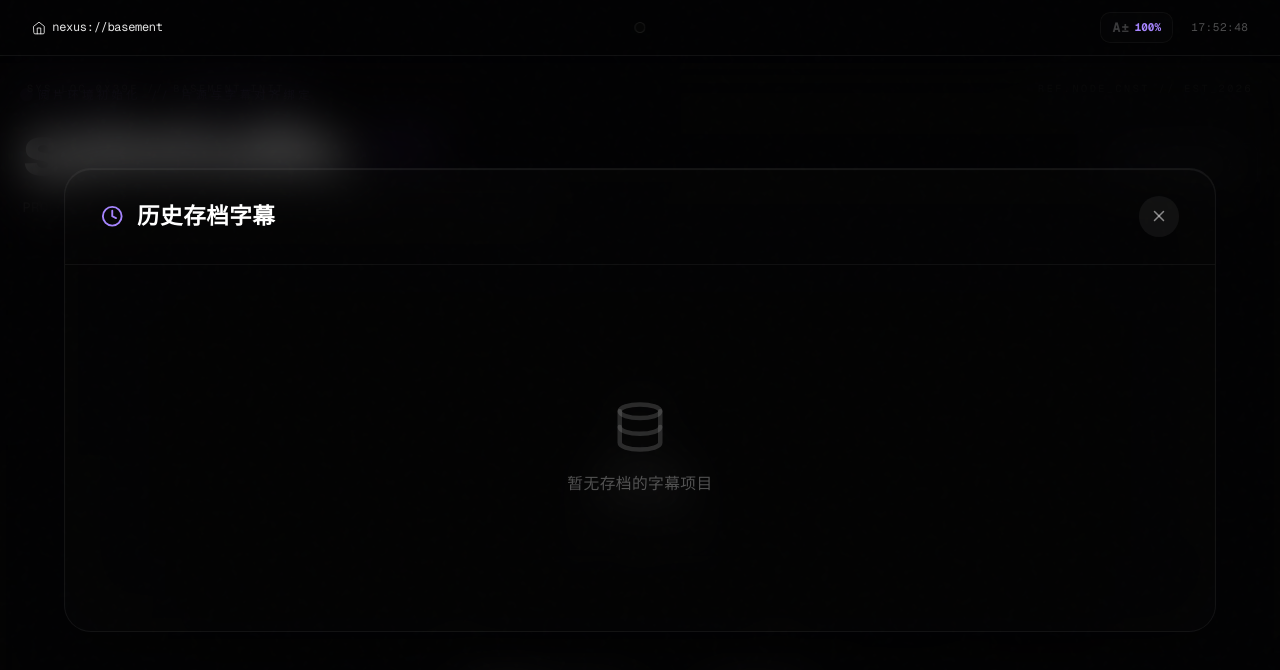
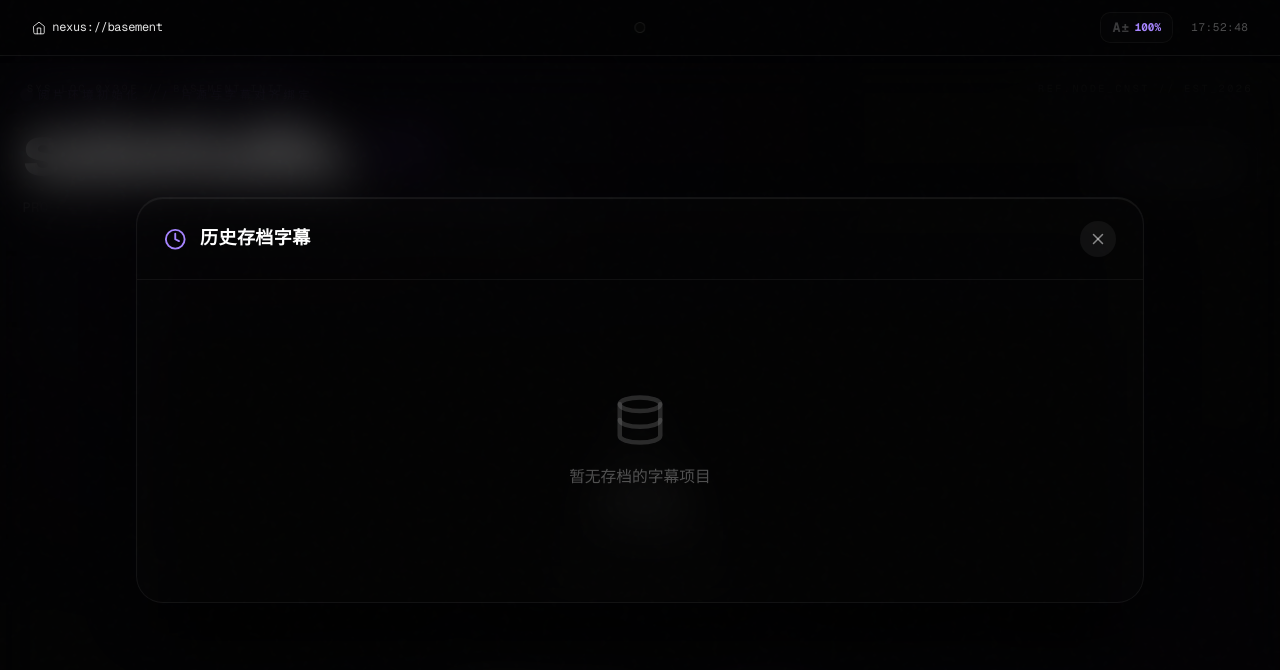
Before and after one commit to puffkun17/SaikoSubStudio, a Next.js app: page / in a window 1280 px wide. Both pictures are taken after a click on the button "历史存档字幕". Shown: the top 670 px of the page. Built offline with nearby package versions, Linux system fonts and the light colour scheme.

Commit message:
align(ingest): 复现 NAS IngestStep 视觉参数 + 保留 Git 改进（阅片环境 + v2.0.1）

```diff
--- a/src/components/IngestStep.tsx
+++ b/src/components/IngestStep.tsx
@@ -22,26 +22,16 @@ export const IngestStep: React.FC = () => {
 
   return (
     <div className="flex-1 w-full h-full flex flex-col p-3 md:p-4 lg:p-5 2xl:p-6 lg:overflow-hidden overflow-y-auto relative bg-[#050507] z-0">
-      {/* Cinematic ambient lights - Violet Accent (toned down to reduce color cast on Windows Chrome) */}
-      {/*
-        glow（环境光晕）: radial-gradient + 大 blur 值制造的柔和发光区域。
-        用来模拟“空间中的光源”，增加景深（depth）和电影氛围。
-        我们在这里把不透明度压得很低（0.018 / 0.01），因为多层 glow 在 Windows Chrome 上容易引起色差。
-      */}
-      <div className="absolute top-[-18%] left-[-8%] w-[50%] h-[50%] bg-violet-600/[0.012] rounded-full blur-[180px] pointer-events-none -z-10" />
-      <div className="absolute bottom-[-10%] right-[-6%] w-[40%] h-[40%] bg-violet-600/[0.006] rounded-full blur-[160px] pointer-events-none -z-10" />
+      {/* Cinematic ambient lights - 复现 NAS 原始强度 */}
+      <div className="absolute top-[-20%] left-[-10%] w-[60%] h-[60%] bg-violet-600/[0.03] rounded-full blur-[140px] pointer-events-none -z-10" />
+      <div className="absolute bottom-[-10%] right-[-10%] w-[50%] h-[50%] bg-violet-600/[0.015] rounded-full blur-[120px] pointer-events-none -z-10" />
 
-      {/* Tech Grid System - heavily reduced to avoid moiré/visible texture on Windows Chrome + noise combo */}
-      {/*
-        grid（背景网格）: 这里是用 CSS linear-gradient 模拟的极细格线（类似设计软件里的参考网格）。
-        作用是增加“技术感”和结构感，而不是真正的 CSS Grid 布局。
-        我们在 Windows Chrome 下大幅降低了不透明度，避免它和 film-grain 叠加产生明显底纹。
-      */}
-      <div className="absolute inset-0 bg-[linear-gradient(to_right,#ffffff01_1px,transparent_1px),linear-gradient(to_bottom,#ffffff01_1px,transparent_1px)] bg-[size:6rem_6rem] [mask-image:radial-gradient(ellipse_55%_45%_at_50%_38%,#000_80%,transparent_100%)] opacity-40 pointer-events-none -z-10" />
+      {/* Tech Grid System - 复现 NAS 原始参数 */}
+      <div className="absolute inset-0 bg-[linear-gradient(to_right,#ffffff02_1px,transparent_1px),linear-gradient(to_bottom,#ffffff02_1px,transparent_1px)] bg-[size:5rem_5rem] [mask-image:radial-gradient(ellipse_60%_50%_at_50%_40%,#000_70%,transparent_100%)] pointer-events-none -z-10" />
 
-      {/* Hairline structural layout guides - reduced to avoid adding to visible texture on Windows */}
-      <div className="absolute left-[5%] right-[5%] top-[14%] h-px bg-gradient-to-r from-transparent via-white/[0.015] to-transparent pointer-events-none -z-10" />
-      <div className="absolute left-[5%] right-[5%] bottom-[12%] h-px bg-gradient-to-r from-transparent via-white/[0.015] to-transparent pointer-events-none -z-10" />
+      {/* Hairline structural layout guides */}
+      <div className="absolute left-[5%] right-[5%] top-[14%] h-px bg-gradient-to-r from-transparent via-white/[0.03] to-transparent pointer-events-none -z-10" />
+      <div className="absolute left-[5%] right-[5%] bottom-[12%] h-px bg-gradient-to-r from-transparent via-white/[0.03] to-transparent pointer-events-none -z-10" />
 
       {/* Micro-technical markings */}
       <div className="absolute top-4 left-6 text-[0.5625rem] font-mono text-neutral-600 tracking-[0.25em] select-none pointer-events-none uppercase">
@@ -51,7 +41,7 @@ export const IngestStep: React.FC = () => {
         REF.NODE_CNST // EST_2026
       </div>
 
-      {/* Animated drifting sparks (Lively Touch) */}
+      {/* Animated drifting sparks */}
       <motion.div
         animate={{
           x: [0, -35, 20, 0],
@@ -77,7 +67,7 @@ export const IngestStep: React.FC = () => {
         className="absolute bottom-[20%] left-[25%] w-2 h-2 rounded-full bg-violet-500/10 blur-[1.5px] pointer-events-none -z-10"
       />
 
-      {/* System Ticker / Monospace Eyebrow */}
+      {/* System Ticker / Monospace Eyebrow - 保留 Git 改进的术语 */}
       <div className="flex items-center gap-2 mb-2 select-none z-20 flex-shrink-0">
         <span className="w-1.5 h-1.5 rounded-full bg-violet-400 animate-ping" />
         <span className="text-[0.625rem] font-mono uppercase tracking-[0.3em] text-violet-400/70">
@@ -85,7 +75,7 @@ export const IngestStep: React.FC = () => {
         </span>
       </div>
 
-      {/* Step Header */}
+      {/* Step Header - 保留 Git 的 v2.0.1 */}
       <div className="flex flex-col md:flex-row justify-between items-start md:items-center gap-4 mb-4 md:mb-5 z-20 flex-shrink-0">
         <div className="flex flex-col gap-2 text-left">
           <h1 className="text-h4 font-extrabold tracking-tighter text-white flex items-center flex-wrap [text-shadow:0_0_15px_rgba(255,255,255,0.15)] font-sans">
@@ -121,12 +111,12 @@ export const IngestStep: React.FC = () => {
             animate={{ opacity: 1, y: 0 }}
             exit={{ opacity: 0, scale: 0.98, filter: "blur(4px)" }}
             transition={{ type: "spring", stiffness: 200, damping: 25 }}
-            className="flex-1 flex flex-col gap-8 max-w-5xl mx-auto w-full items-center justify-center py-8 md:py-12"
+            className="flex-1 flex flex-col gap-12 max-w-5xl mx-auto w-full items-center justify-center py-10 md:py-16"
           >
             <DragZone />
           </motion.div>
         ) : (
-          /* Task List when files are loaded - Split Grid Layout (2/3 TaskList, 1/3 TmdbPanel) */
+          /* Task List when files are loaded - Split Grid Layout */
           <motion.div
             key="task-list-container"
             initial={{ opacity: 0, scale: 0.98, filter: "blur(4px)" }}
@@ -134,11 +124,11 @@ export const IngestStep: React.FC = () => {
             transition={{ type: "spring", stiffness: 200, damping: 25 }}
             className="flex-1 desktop-panel-fit-hidden grid grid-cols-1 lg:grid-cols-3 gap-4 z-10 max-w-[1600px] mx-auto w-full relative"
           >
-            {/* TMDB Panel Double-Bezel Wrapper */}
+            {/* TMDB Panel */}
             <div className="lg:col-span-1 desktop-panel-fit-hidden min-w-0 p-1 bg-white/[0.01] border border-white/[0.04] rounded-[28px] shadow-2xl hover:border-violet-500/15 transition-colors duration-500">
               <TmdbPanel />
             </div>
-            {/* TaskList Double-Bezel Wrapper */}
+            {/* TaskList */}
             <div className="lg:col-span-2 flex flex-col desktop-panel-fit-visible min-w-0 relative p-1 bg-white/[0.01] border border-white/[0.04] rounded-[28px] shadow-2xl hover:border-violet-500/15 transition-colors duration-500">
               <TaskList />
             </div>
@@ -146,7 +136,7 @@ export const IngestStep: React.FC = () => {
         )}
       </AnimatePresence>
 
-      {/* Library Modal */}
+      {/* Library Modal - 复现 NAS 的 max-w-4xl 尺寸 */}
       <AnimatePresence>
         {isLibraryOpen && (
           <motion.div
@@ -161,31 +151,31 @@ export const IngestStep: React.FC = () => {
               animate={{ scale: 1, opacity: 1, y: 0 }}
               exit={{ scale: 0.95, opacity: 0, y: 20 }}
               transition={{ type: "spring", stiffness: 300, damping: 30 }}
-              className="glass-panel-ar rounded-3xl w-full max-w-5xl shadow-2xl flex flex-col gap-0 max-h-[85vh] overflow-hidden"
+              className="glass-panel-ar rounded-3xl w-full max-w-4xl shadow-2xl flex flex-col gap-0 max-h-[85vh] overflow-hidden"
             >
-              <div className="flex justify-between items-center px-8 py-6 border-b border-white/5 flex-shrink-0">
+              <div className="flex justify-between items-center px-6 py-5 border-b border-white/5 flex-shrink-0">
                 <div className="flex items-center gap-3">
                   <Clock className="w-5 h-5 text-violet-400" />
-                  <h4 className="text-xl font-semibold text-white tracking-wide">历史存档字幕</h4>
+                  <h4 className="text-base font-bold text-white tracking-wide">历史存档字幕</h4>
                 </div>
                 <button
-                  className="w-9 h-9 flex items-center justify-center rounded-full bg-white/5 hover:bg-white/10 text-white/50 hover:text-white transition cursor-pointer"
+                  className="w-8 h-8 flex items-center justify-center rounded-full bg-white/5 hover:bg-white/10 text-white/50 hover:text-white transition cursor-pointer"
                   onClick={() => setIsLibraryOpen(false)}
                 >
                   <X className="w-4 h-4" />
                 </button>
               </div>
 
-              <div className="flex-1 overflow-y-auto px-8 py-6">
+              <div className="flex-1 overflow-y-auto px-6 py-5">
                 {libraryList.length > 0 ? (
-                  <div className="grid grid-cols-1 md:grid-cols-2 gap-4">
+                  <div className="grid grid-cols-1 md:grid-cols-2 gap-5">
                     {libraryList.map((item) => {
                       const isBilingual = item.subs.some(s => s.text.includes('\n'));
                       return (
                         <motion.div
                           key={item.id}
-                          whileHover={{ y: -1 }}
-                          className="relative overflow-hidden p-7 bg-white/[0.018] hover:bg-white/[0.04] border border-white/5 hover:border-white/10 rounded-2xl cursor-pointer flex gap-6 transition-all duration-200 items-start justify-between group shadow-lg"
+                          whileHover={{ y: -2 }}
+                          className="relative overflow-hidden p-6 bg-white/[0.015] hover:bg-white/[0.045] border border-white/5 hover:border-white/10 rounded-2xl cursor-pointer flex gap-5 transition-all duration-300 items-center justify-between group shadow-lg"
                           onClick={() => {
                             loadFromLibrary(item);
                             setIsLibraryOpen(false);
@@ -193,33 +183,33 @@ export const IngestStep: React.FC = () => {
                         >
                           {item.backdrop && (
                             <div
-                              className="absolute inset-0 bg-cover bg-center opacity-[0.06] group-hover:opacity-[0.12] transition-opacity -z-10 filter blur-[6px] scale-105"
+                              className="absolute inset-0 bg-cover bg-center opacity-[0.05] group-hover:opacity-[0.1] transition-opacity -z-10 filter blur-[8px] scale-110"
                               style={{ backgroundImage: `url(${item.backdrop})` }}
                             />
                           )}
 
-                          <div className="min-w-0 flex-1 border-l-2 border-transparent group-hover:border-violet-400 transition-colors duration-200 pl-4">
-                            <h4 className="text-[15px] font-semibold text-white/95 group-hover:text-white leading-snug tracking-[-0.1px] line-clamp-2 transition-colors">
+                          <div className="min-w-0 flex-1 pl-2 border-l-2 border-transparent group-hover:border-violet-400 transition-colors duration-300">
+                            <h4 className="text-base font-bold text-white/90 group-hover:text-white truncate transition-colors pl-3">
                               {item.name}
                             </h4>
-                            <div className="flex items-center gap-3.5 mt-3 text-[12.5px] text-neutral-400 font-mono">
+                            <div className="flex items-center gap-3 mt-2 text-xs text-neutral-450 font-mono pl-3">
                               <span className="flex items-center gap-1.5">
-                                <Calendar className="w-3.5 h-3.5 text-white/35" />
+                                <Calendar className="w-3.5 h-3.5 text-white/40" />
                                 {item.date}
                               </span>
-                              <span className="w-px h-3 bg-white/15" />
-                              <span className="font-medium text-white/70 tracking-normal">
+                              <span className="w-1 h-1 rounded-full bg-white/20" />
+                              <span className="text-white/60 font-sans font-medium">
                                 {isBilingual ? '双语轨' : '单轨'}
                               </span>
                             </div>
                           </div>
 
-                          <div className="flex flex-col items-end gap-2 z-10 pt-0.5">
-                            <span className="text-white/80 font-mono text-sm font-semibold tabular-nums tracking-[-0.2px]">
+                          <div className="flex items-center gap-4 z-10">
+                            <span className="text-white/50 font-mono text-xs">
                               {item.subs.length} 行
                             </span>
                             <button
-                              className="text-white/20 hover:text-rose-400 p-1.5 -mr-1.5 rounded-xl hover:bg-white/5 transition cursor-pointer"
+                              className="text-white/25 hover:text-rose-400 p-2 rounded-xl hover:bg-white/5 transition cursor-pointer"
                               onClick={(e) => { e.stopPropagation(); deleteFromLibrary(item.id); }}
                               title="删除存档"
                             >
@@ -231,9 +221,9 @@ export const IngestStep: React.FC = () => {
                     })}
                   </div>
                 ) : (
-                  <div className="flex flex-col items-center justify-center py-24 text-white/30">
+                  <div className="flex flex-col items-center justify-center py-20 text-white/30">
                     <Database className="w-12 h-12 mb-4 opacity-50" />
-                    <p className="font-medium text-sm tracking-wide">暂无存档的字幕项目</p>
+                    <p className="font-medium text-sm">暂无存档的字幕项目</p>
                   </div>
                 )}
               </div>
```
